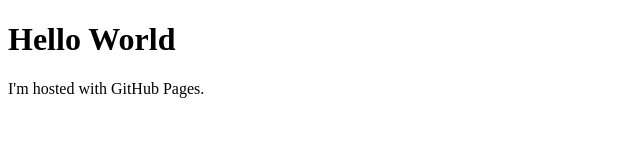
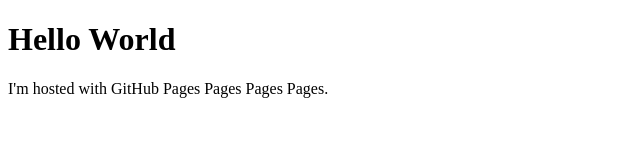
Before and after one commit to Pitbulliator/Salon, a plain HTML site: page index.html in a window 1280 px wide. Shown: the whole page, without its empty margins (0-640 px from the left). Drawn offline with Linux system fonts and the light colour scheme.

Commit message:
Update index.html

```diff
--- a/index.html
+++ b/index.html
@@ -2,6 +2,7 @@
 <html>
 <body>
 <h1>Hello World</h1>
-<p>I'm hosted with GitHub Pages.</p>
+<p>I'm hosted with GitHub Pages
+Pages Pages Pages.</p>
 </body>
 </html>
```
